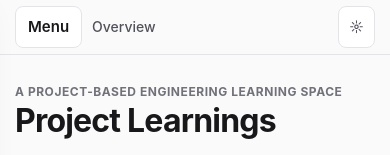
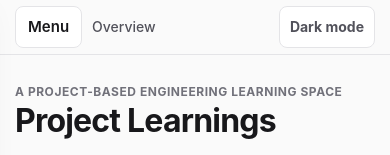
Before and after one commit to gazzy-source/project-learnings, a React (Vite) app: page / in a window 390 px wide. Shown: the top 155 px of the page. Built offline with nearby package versions, Linux system fonts and the light colour scheme.

Commit message:
ux: clarify compact theme control label

```diff
--- a/src/App.tsx
+++ b/src/App.tsx
@@ -38,7 +38,7 @@ export default function App(){
   <nav id="primary-navigation" aria-label="Main navigation">{groups.map(g=><div className="nav-group" key={g.label}><div className="nav-group-label">{g.label}</div>{g.items.map(([id,label,icon])=><button key={id} className={'nav-item '+(page===id?'active':'')} aria-label={label} title={label} aria-current={page===id?'page':undefined} onClick={()=>{setPage(id);setMobileNavOpen(false)}}><Icon>{icon}</Icon><span>{label}</span>{id==='interview'&&<span className="nav-count">100</span>}</button>)}</div>)}</nav>
   <div className="sidebar-bottom"><div className="mini-progress"><div className="sidebar-label">CASE STUDY PROGRESS</div><strong>{percentFor(state,concepts.map(x=>x.id))}%</strong><div className="progress-track"><i style={{width:percentFor(state,concepts.map(x=>x.id))+'%'}}/></div><small>{state.completed.filter(x=>x.startsWith('all-media-downloader:')).length} lessons completed</small></div><div className="privacy"><span className="green-dot"/>Saved on this device</div></div>
  </aside><main className="main-area">
-  <header className="topbar"><div className="topbar-leading"><button className="sidebar-toggle subtle-button" type="button" aria-label={sidebarCollapsed?'Expand navigation':'Collapse navigation'} title={sidebarCollapsed?'Expand navigation':'Collapse navigation'} aria-controls="primary-sidebar" aria-pressed={sidebarCollapsed} onClick={()=>{const next=!sidebarCollapsed;setSidebarCollapsed(next);window.localStorage.setItem('pl-sidebar-collapsed.v1',String(next))}}><span aria-hidden="true">{sidebarCollapsed?'›':'‹'}</span><b>{sidebarCollapsed?'Show':'Hide'} navigation</b></button><button className="mobile-menu-toggle" type="button" aria-label={mobileNavOpen?'Close navigation':'Open navigation'} aria-controls="primary-sidebar" aria-expanded={mobileNavOpen} onClick={()=>setMobileNavOpen(!mobileNavOpen)}>{mobileNavOpen?'Close menu':'Menu'}</button><div className="breadcrumb"><span>Project Learnings</span><span aria-hidden="true">/</span><b>{pageLabel}</b></div></div><div className="top-right"><span className="online"><i/> Local learning mode</span><button className="theme-toggle" type="button" aria-label={'Switch to '+(theme==='dark'?'light':'dark')+' mode'} title={'Switch to '+(theme==='dark'?'light':'dark')+' mode'} onClick={()=>{const next=theme==='dark'?'light':'dark';window.localStorage.setItem('pl-theme',next);setTheme(next)}}><span aria-hidden="true">{theme==='dark'?'☾':'☼'}</span><b>Switch to {theme==='dark'?'light':'dark'} mode</b></button></div></header>
+  <header className="topbar"><div className="topbar-leading"><button className="sidebar-toggle subtle-button" type="button" aria-label={sidebarCollapsed?'Expand navigation':'Collapse navigation'} title={sidebarCollapsed?'Expand navigation':'Collapse navigation'} aria-controls="primary-sidebar" aria-pressed={sidebarCollapsed} onClick={()=>{const next=!sidebarCollapsed;setSidebarCollapsed(next);window.localStorage.setItem('pl-sidebar-collapsed.v1',String(next))}}><span aria-hidden="true">{sidebarCollapsed?'›':'‹'}</span><b>{sidebarCollapsed?'Show':'Hide'} navigation</b></button><button className="mobile-menu-toggle" type="button" aria-label={mobileNavOpen?'Close navigation':'Open navigation'} aria-controls="primary-sidebar" aria-expanded={mobileNavOpen} onClick={()=>setMobileNavOpen(!mobileNavOpen)}>{mobileNavOpen?'Close menu':'Menu'}</button><div className="breadcrumb"><span>Project Learnings</span><span aria-hidden="true">/</span><b>{pageLabel}</b></div></div><div className="top-right"><span className="online"><i/> Local learning mode</span><button className="theme-toggle" type="button" aria-label={'Switch to '+(theme==='dark'?'light':'dark')+' mode'} title={'Switch to '+(theme==='dark'?'light':'dark')+' mode'} onClick={()=>{const next=theme==='dark'?'light':'dark';window.localStorage.setItem('pl-theme',next);setTheme(next)}}><span aria-hidden="true">{theme==='dark'?'☾':'☼'}</span><b>{theme==='dark'?'Light mode':'Dark mode'}</b></button></div></header>
   <div className="page-content">{page==='home'&&<Home state={state} setPage={setPage} openLesson={openLesson}/>}{page==='project'&&<ProjectPage state={state} onNode={id=>setSelectedNode(id)} openLesson={openLesson}/>}{page==='concepts'&&<ConceptPage state={state} setState={setState} lesson={activeLesson} setLesson={setActiveLesson} tab={levelTab} setTab={setLevelTab} notify={notify}/>}{page==='interview'&&<InterviewPage state={state} setState={setState}/>}{page==='incidents'&&<IncidentPage/>}{page==='simulators'&&<Simulators/>}{page==='rebuild'&&<RebuildBoss/>}{page==='portfolio'&&<Portfolio/>}</div>
   <footer className="footer">Built from real projects <span>·</span> Your learning progress stays in this browser</footer>
  </main>{selectedNode&&<NodeDrawer id={selectedNode} close={()=>setSelectedNode(null)} openLesson={openLesson}/>}{toast&&<div className="toast" role="status">{toast}</div>}</div>;
--- a/src/styles.css
+++ b/src/styles.css
@@ -457,7 +457,7 @@ input[type="range"]{width:100%;min-height:24px;accent-color:var(--accent)}
 /* Responsive behavior */
 @media(max-width:1100px){
  .sidebar{width:220px}.main-area{margin-left:220px}
- .app-shell.sidebar-collapsed .sidebar{width:72px}.app-shell.sidebar-collapsed .main-area{margin-left:72px}.sidebar-toggle{width:40px;justify-content:center;padding:6px}.sidebar-toggle b{display:none}.breadcrumb span{display:none}.breadcrumb b{white-space:nowrap}.online{display:none}.theme-toggle{white-space:nowrap;padding:6px 10px}.theme-toggle b{display:none}.nav-item>span:not(.icon):not(.nav-count){white-space:nowrap}.nav-count{display:none}
+ .app-shell.sidebar-collapsed .sidebar{width:72px}.app-shell.sidebar-collapsed .main-area{margin-left:72px}.sidebar-toggle{width:40px;justify-content:center;padding:6px}.sidebar-toggle b{display:none}.breadcrumb span{display:none}.breadcrumb b{white-space:nowrap}.online{display:none}.theme-toggle{white-space:nowrap;padding:6px 10px}.theme-toggle span{display:none}.nav-item>span:not(.icon):not(.nav-count){white-space:nowrap}.nav-count{display:none}
  .architecture-board{grid-template-columns:1fr}.support-panel{padding:20px 0 0;border-top:1px solid var(--border);border-left:0}
  .concept-layout.index-open{grid-template-columns:210px minmax(0,1fr);gap:24px}
 }
@@ -475,7 +475,7 @@ input[type="range"]{width:100%;min-height:24px;accent-color:var(--accent)}
  .topbar{min-height:54px;padding:6px 15px}.online,.avatar{display:none}
  .sidebar-toggle{display:none}.mobile-menu-toggle{display:inline-flex;align-items:center;justify-content:center}
  .topbar-leading{gap:10px}.breadcrumb{white-space:nowrap}.breadcrumb span{display:none}
- .theme-toggle{min-height:42px;padding:7px 10px;white-space:nowrap} .theme-toggle b{display:none}
+ .theme-toggle{min-height:42px;padding:7px 10px;white-space:nowrap} .theme-toggle span{display:none}
  .page-content{padding:24px 18px 36px}.footer{margin:0 18px}
  .continue-card{grid-template-columns:1fr}
  .explore-links{grid-template-columns:repeat(2,minmax(0,1fr))}
```
